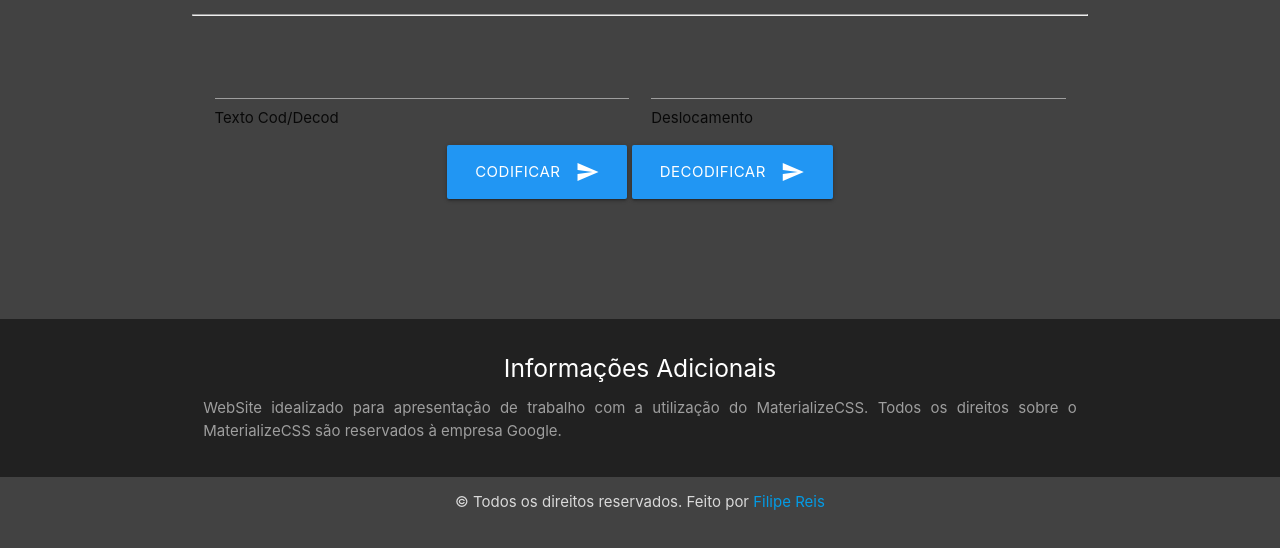
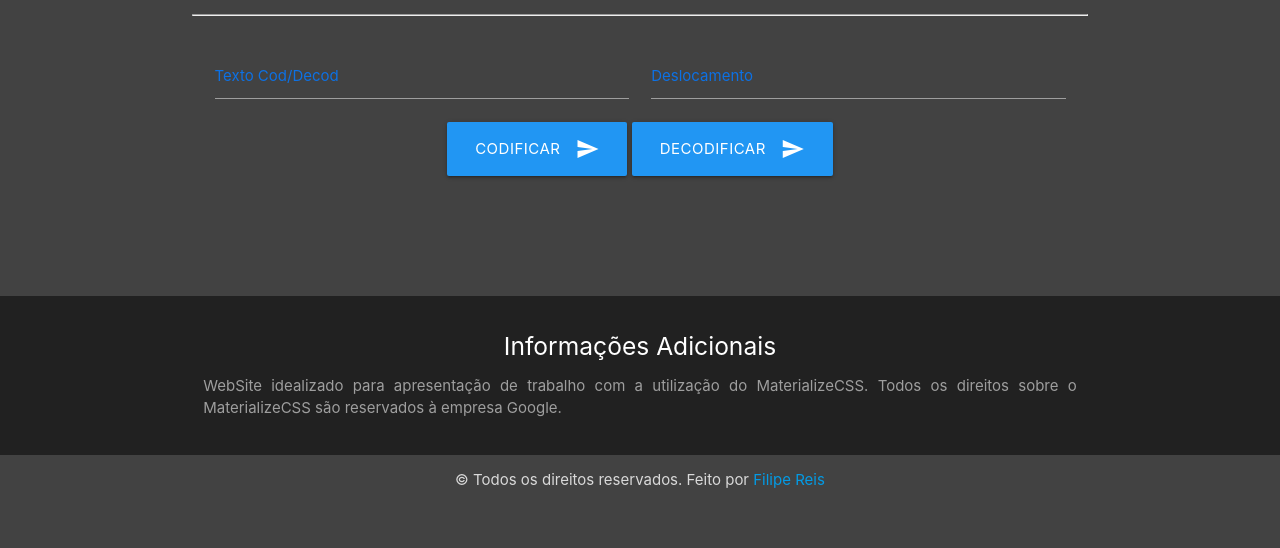
Before and after one commit to filipefdrs/sdi, a plain HTML site: page cifradecesar.html in a window 1280 px wide. Shown: the part 196-744 px from the top of the page. Drawn offline with Linux system fonts and the light colour scheme.

Commit message:
Add files via upload

```diff
--- a/cifradecesar.html
+++ b/cifradecesar.html
@@ -74,12 +74,12 @@
             <div class="section row">
               <form action="" class="col m12 s12 l12">
                 <div class="input-field col s6">
-                  <input type="text" name="" id="texto_codificar" class="validate white-text/>
+                  <input type="text" name="" id="texto_codificar" class="validate white-text"/>
                   <label for="texto_codificar">Texto Cod/Decod</label>
                 </div>
 
                 <div class="input-field col s6">
-                  <input type="text" name="" id="deslocamento" class="validate white-text/>
+                  <input type="text" name="" id="deslocamento" class="validate white-text"/>
                   <label for="deslocamento">Deslocamento</label>
                 </div>
               </form>
```
